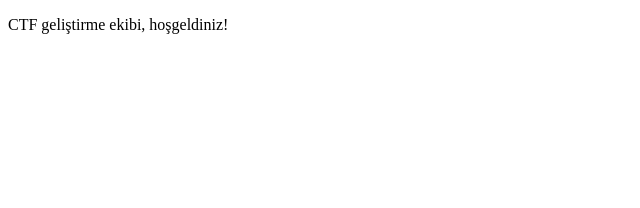
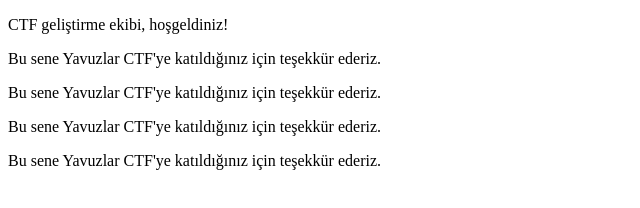
Before and after one commit to emrearikann/espri, a plain HTML site: page index.html in a window 1280 px wide. Shown: the whole page, without its empty margins (0-640 px from the left). Drawn offline with Linux system fonts and the light colour scheme.

Commit message:
main updated

```diff
--- a/index.html
+++ b/index.html
@@ -7,5 +7,9 @@
    </head>
    <body>
       <p>CTF geliştirme ekibi, hoşgeldiniz!</p>
+      <p>Bu sene Yavuzlar CTF'ye katıldığınız için teşekkür ederiz.</p>
+      <p>Bu sene Yavuzlar CTF'ye katıldığınız için teşekkür ederiz.</p>
+      <p>Bu sene Yavuzlar CTF'ye katıldığınız için teşekkür ederiz.</p>
+      <p>Bu sene Yavuzlar CTF'ye katıldığınız için teşekkür ederiz.</p>
    </body>
 </html>
```
